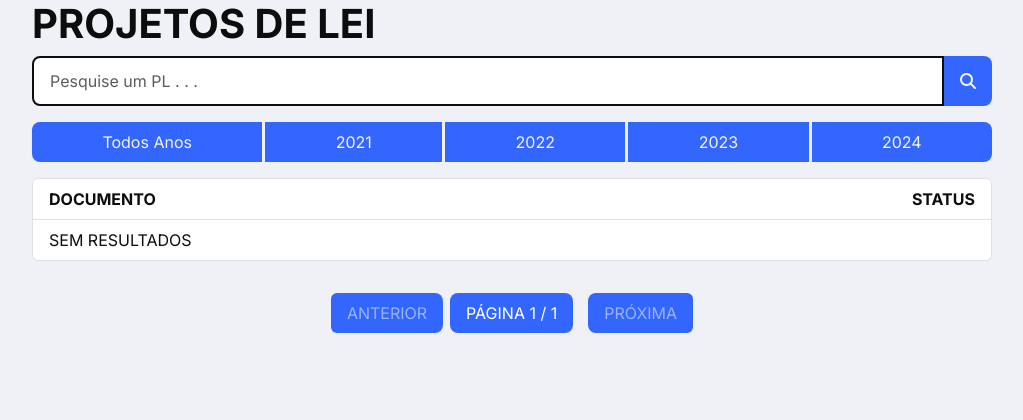
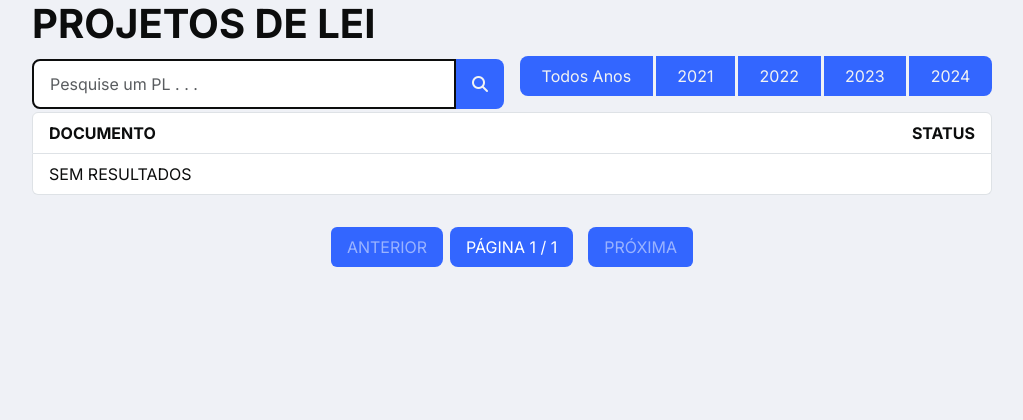
Before and after one commit to dvanael/camara-spp-django, a Django app: page /projetos-de-lei/ in a window 1280 px wide. Shown: the part 146-566 px from the top of the page, without its empty margins (128-1151 px from the left). Run offline with Django 5.2, Linux system fonts and the light colour scheme; data that the repository does not hold is empty; some libraries are stand-ins or nearby versions.

Commit message:
fix: adiciona pequenas correções nos templates

```diff
--- a/templates/app/esic.html
+++ b/templates/app/esic.html
@@ -16,7 +16,7 @@
   {% if form_sended %}
     {% include "components/message.html" %}
   {% endif %}
-  <div class="row">
+  <div class="row mb-5">
     <div class="col-lg-6 col-md-6 col-sm-12  align-items-center justify-content-center flex-column d-flex my-auto">
       <div class="esic-title text-center">
         <h1>E-SIC</h1>
--- a/templates/app/projetos-de-lei.html
+++ b/templates/app/projetos-de-lei.html
@@ -18,14 +18,14 @@
 
   <h1>PROJETOS DE LEI</h1>
     <div class="nav-content">
-      <form class="row d-flex gap-3 justify-content-center align-items-center" role="search-filter">
-        <div class="col-12 input-group">
+      <form class="d-flex gap-3 justify-content-center align-items-center" role="search-filter">
+        <div class="input-group">
           <input type="text" class="form-control mb-0" name="search" value="{{search}}" placeholder="Pesquise um PL . . ." aria-label="Recipient's username" aria-describedby="button-addon2">
           <button class="btn btn-outline-secondary m-0" type="button" id="button-addon2">
             <i class="fa-solid fa-magnifying-glass"></i>
           </button>
         </div>
-        <div class="col-12 btn-group gap-1 mb-3" role="group">
+        <div class="btn-group gap-1 mb-3" role="group">
           <button type="submit" name="ano" value="" class="btn {% if ano_selected == "" %}active-year{% endif %}">
             Todos Anos
           </button>
```
